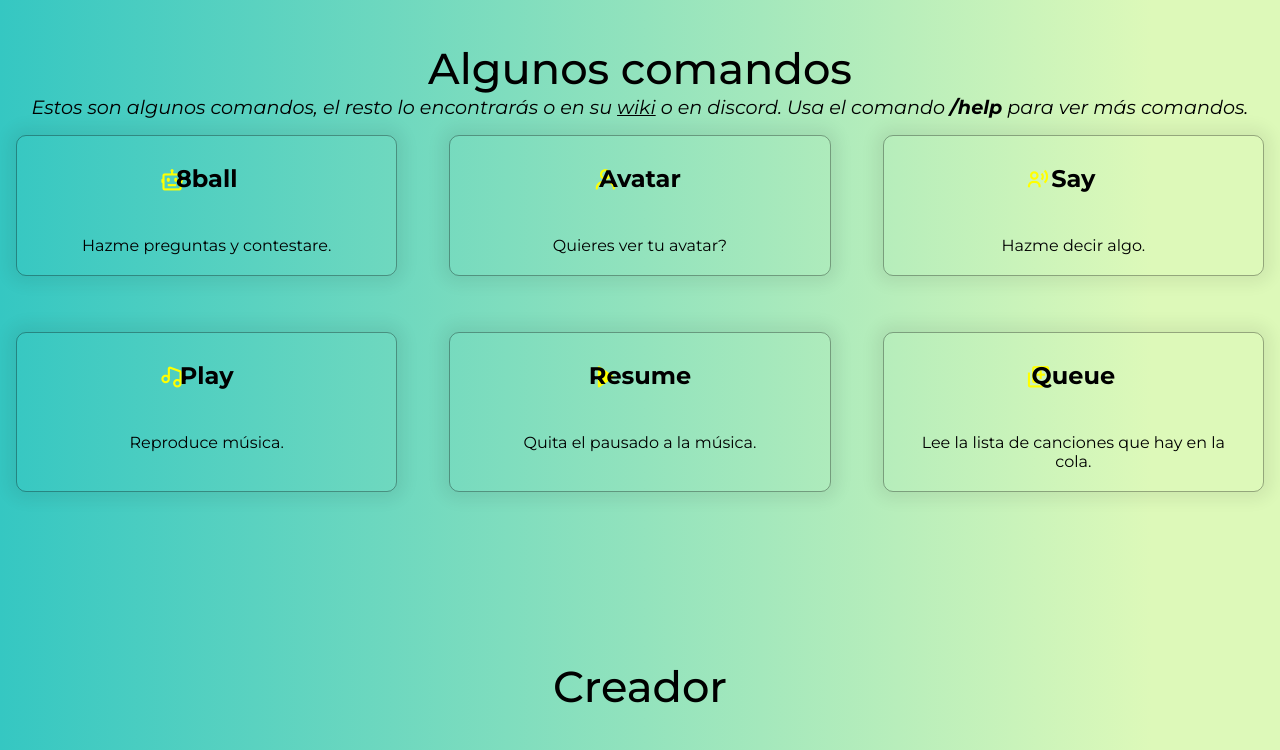
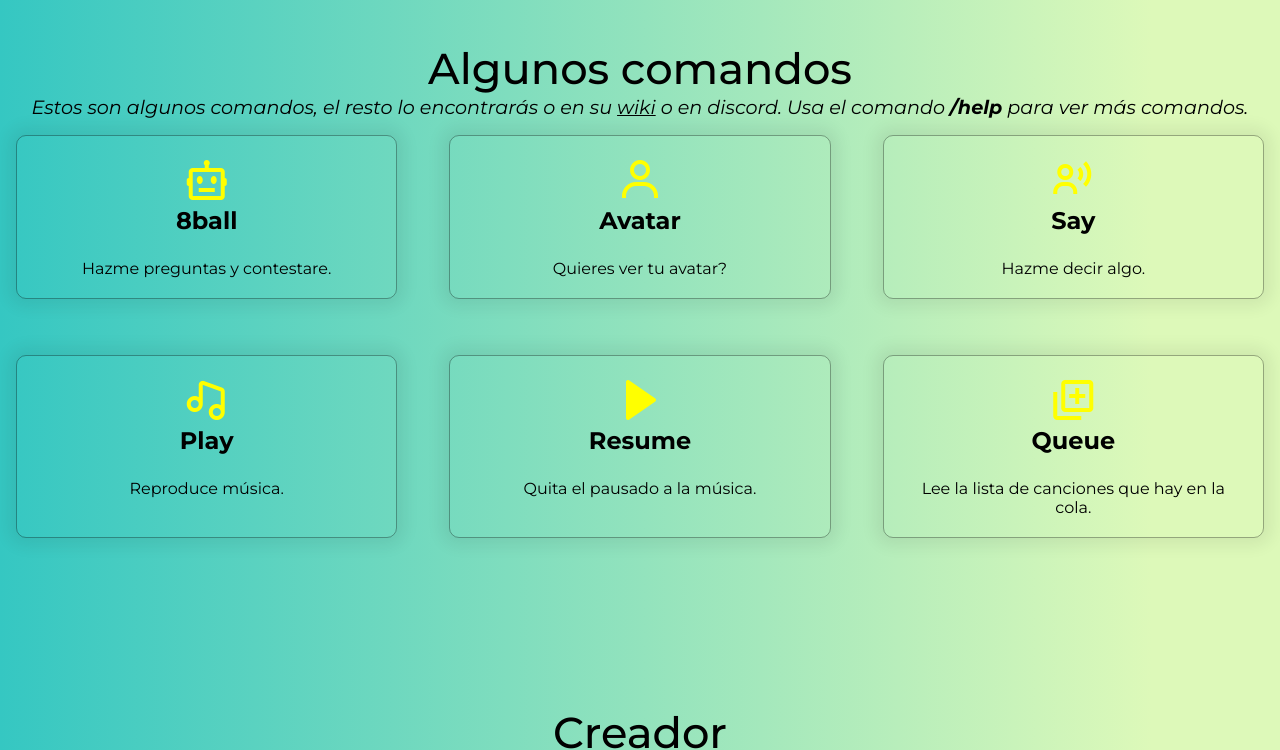
Before and after one commit to ScriptJoss/WebLimon, a plain HTML site: page src/start.html in a window 1280 px wide. Shown: the part 1140-1890 px from the top of the page. Drawn offline with nearby package versions, Linux system fonts and the light colour scheme.

Commit message:
Update start.css

```diff
--- a/src/start.css
+++ b/src/start.css
@@ -135,13 +135,13 @@ body{
     color: #000;
 }
 
-.commands-container{
+.commands-container {
     display: grid;
     grid-template-columns: repeat(3, 1fr);
     gap: 20px;
 }
 
-.commands-box{
+.commands-box {
     border: 1.7px solid #0005;
     margin: 1rem;
     max-width: 100%;
@@ -149,34 +149,32 @@ body{
     margin-bottom: 20px;
     border-radius: 10px;
     box-shadow: 0px 0px 1rem 0.5rem #0001;
+    text-align: center;
 }
 
-.commands-box > h4{
-    text-align: center;
+.commands-box > i {
+    font-size: 3rem;
+    margin-bottom: 10px;
+    color: #ff6b6b;
+}
+
+.commands-box > h4 {
     font-size: 1.5rem;
     position: relative;
-    bottom: 1.2rem;
-
+    bottom: 0.5rem;
 }
 
-.commands-box > p{
+.commands-box > p {
     text-align: center;
-    margin-top: 1.5rem;
+    margin-top: 1rem;
 }
 
-.commands-box > i{
-    position: relative;
-    top: 12px;
-    left: 36%;
-    margin-right: 10px;
-    font-size: 1.6rem;
-}
-
-.commands > h2{
+.commands > h2 {
     font-size: 2.7rem;
     font-weight: 500;
     text-align: center;
 }
+
 
 /* About creator */
 
```
